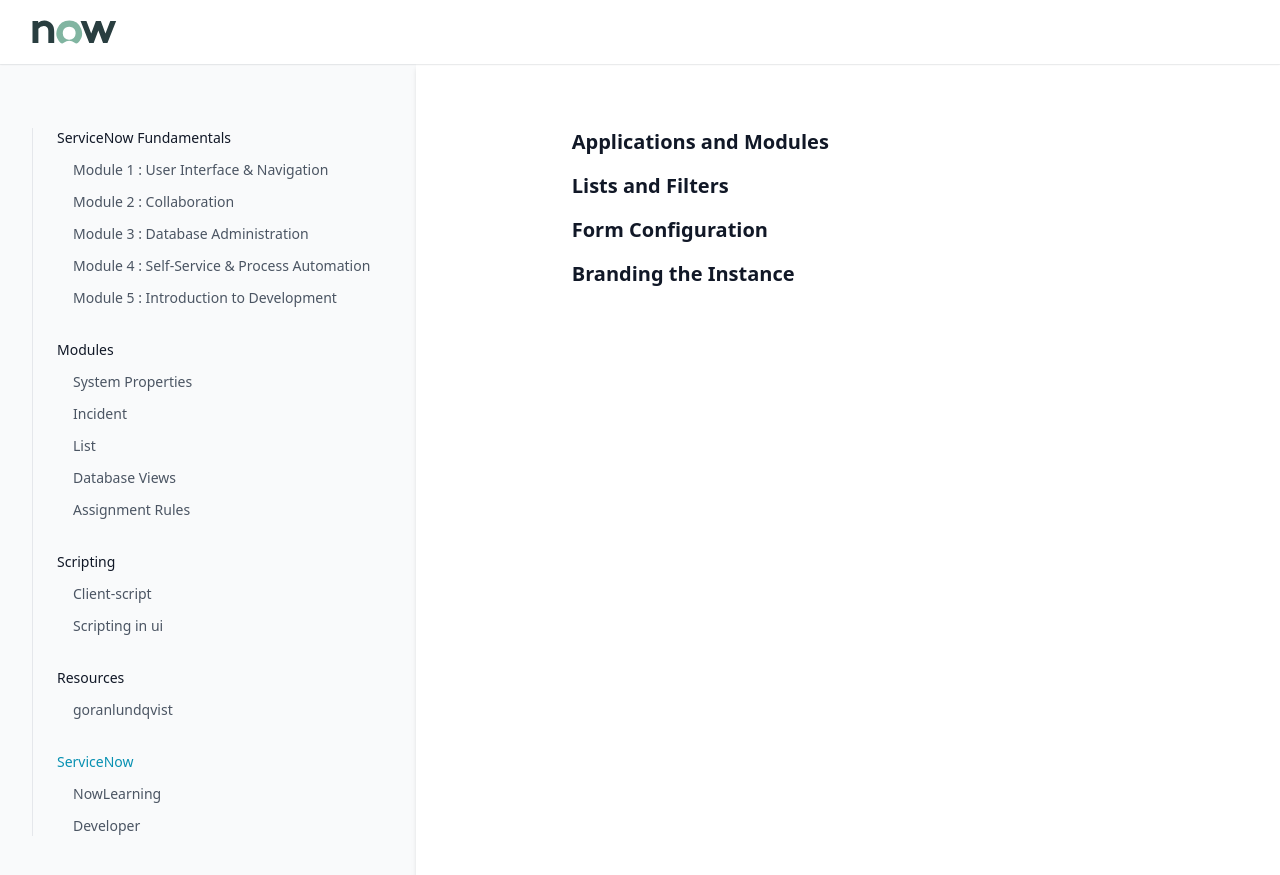
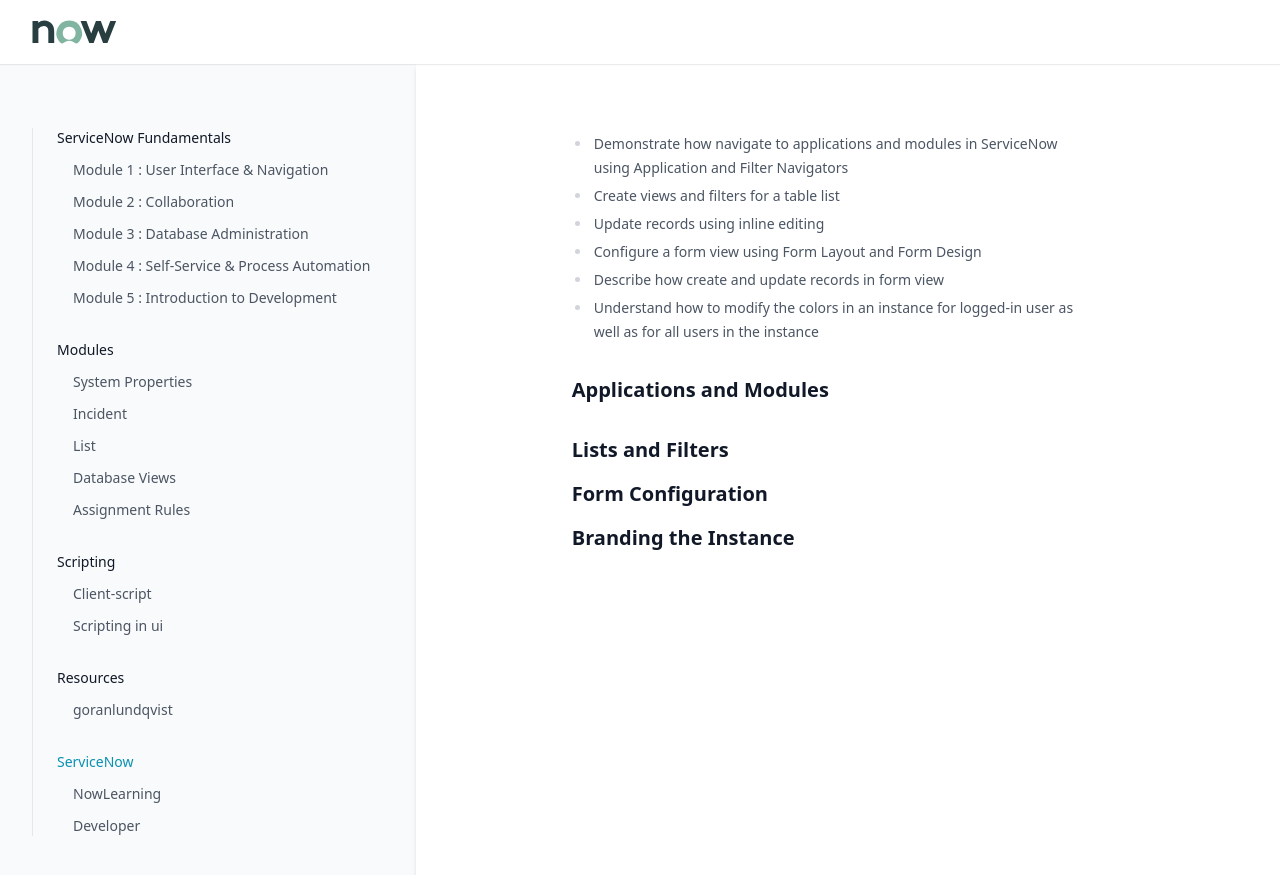
Before and after one commit to greglejeune/ebook, a Jekyll site: the page built from _servicenow/2021-11-01-snf-module1.md, in a window 1280 px wide. Shown: the top 875 px of the page. Built offline with Jekyll 4.4.1, drawn with Linux system fonts in a browser that asks for light colours.

Commit message:
Update 2021-11-01-snf-module1.md

```diff
--- a/_servicenow/2021-11-01-snf-module1.md
+++ b/_servicenow/2021-11-01-snf-module1.md
@@ -4,7 +4,21 @@ title: "Module 1 : User Interface & Navigation"
 category: snf
 ---
 
+<ul>
+  <li>Demonstrate how navigate to applications and modules in ServiceNow using Application and Filter Navigators</li>
+  <li>Create views and filters for a table list</li>
+  <li>Update records using inline editing</li>
+  <li>Configure a form view using Form Layout and Form Design</li>
+  <li>Describe how create and update records in form view</li>
+  <li>Understand how to modify the colors in an instance for logged-in user as well as for all users in the instance</li>
+</ul>
+
 <h2>Applications and Modules</h2>
+
+<p style="text-align: justify;">
+
+</p>
+
 <h2>Lists and Filters</h2>
 <h2>Form Configuration</h2>
 <h2>Branding the Instance</h2>
```
